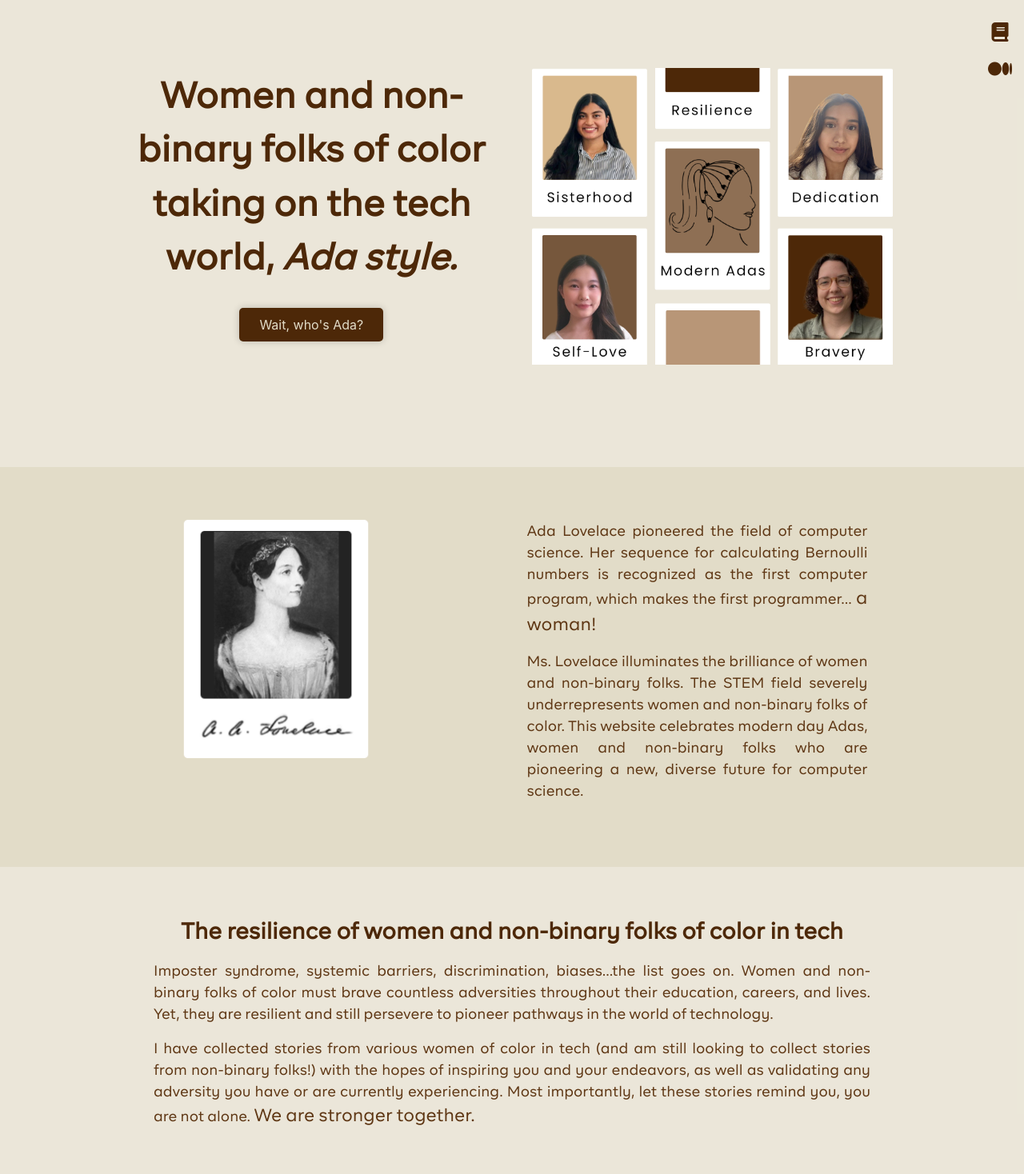
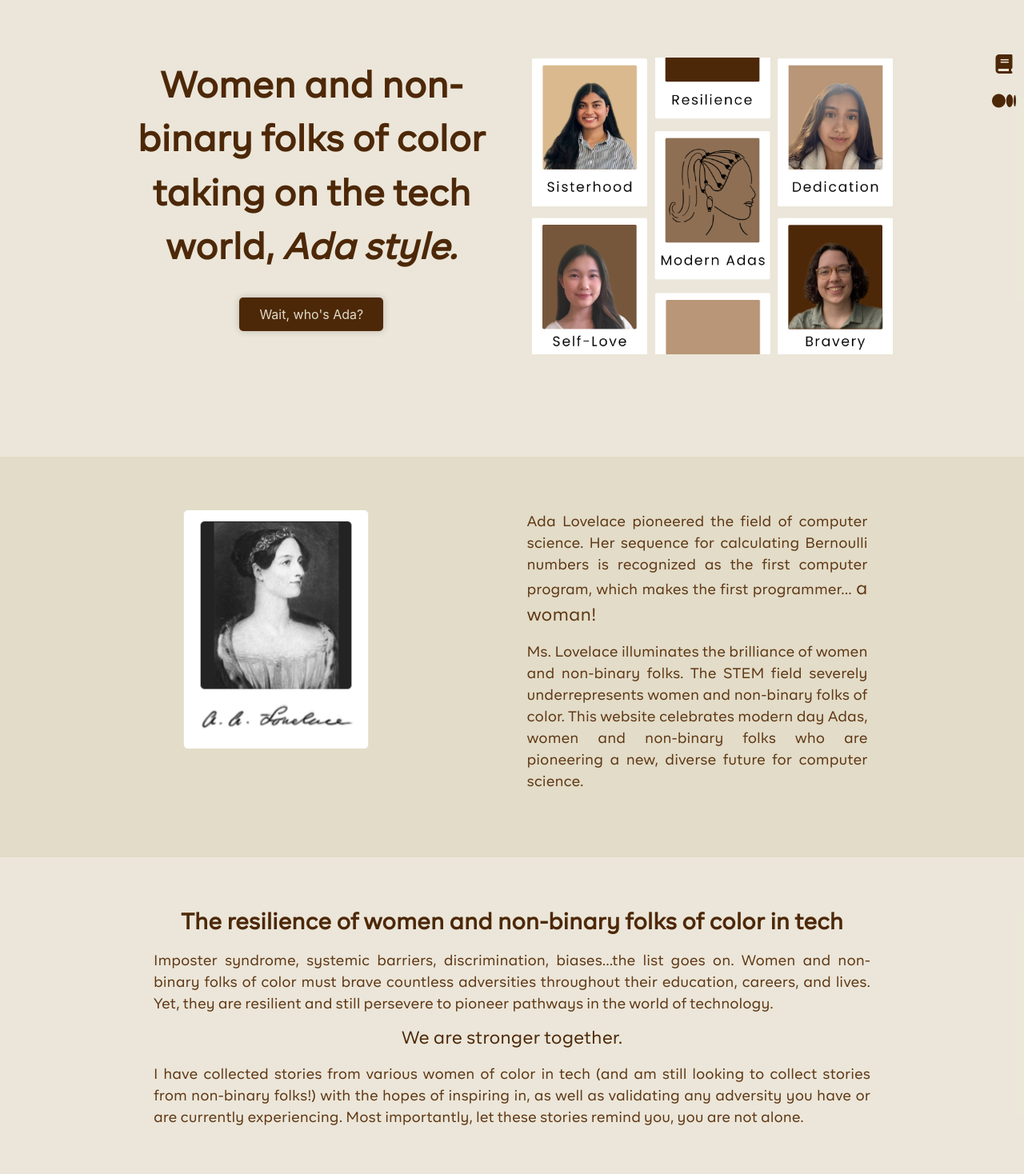
Before and after one commit to MartaDaniela/ModernAdas, a plain HTML site: page index.html in a window 1280 px wide. Shown: the part 132-1600 px from the top of the page at 80% size. Drawn offline with nearby package versions, Linux system fonts and the light colour scheme.

Commit message:
HP grammar & floating socials move right

```diff
--- a/css/stylesheet.css
+++ b/css/stylesheet.css
@@ -127,7 +127,7 @@ p{
 /* Title Section */
 #title{
     text-align: center;
-    padding: 4% 12% 10% 12%;
+    padding: 3% 12% 10% 12%;
     background-color: #e2dcc8b1;
     width: 100%;
 
@@ -262,9 +262,9 @@ p{
 
 /* Floating contact/social Icons */
 .icons{
-    top: 25%;
+    top: 30%;
     /*right: 0px*/
-    right: 10px;
+    right: 5px;
     transform: translateY(-50%);
     position: fixed;
     z-index: 100;
--- a/index.html
+++ b/index.html
@@ -177,8 +177,8 @@
       <div class="center"><h2>The resilience of women and non-binary folks of color in tech</h2></div>
 
       <p>Imposter syndrome, systemic barriers, discrimination, biases...the list goes on. Women and non-binary folks of color must brave countless adversities throughout their education, careers, and lives. Yet, they are resilient and still persevere to pioneer pathways in the world of technology.</p>
-
-      <p>I have collected stories from various women of color in tech (and am still looking to collect stories from non-binary folks!) with the hopes of inspiring you and your endeavors, as well as validating any adversity you have or are currently experiencing. Most importantly, let these stories remind you, you are not alone. <a style="font-size: 22px">We are stronger together.</a></p>
+      <h4 class="center">We are stronger together.</h4>
+      <p>I have collected stories from various women of color in tech (and am still looking to collect stories from non-binary folks!) with the hopes of inspiring  in, as well as validating any adversity you have or are currently experiencing. Most importantly, let these stories remind you, you are not alone. </p>
 
     </section>
 
@@ -220,7 +220,7 @@
         <div class="card mb-3 h-100">
           <div class="card-body center">
             <h3 class="card-title">🤎 Share your story</h3>
-            <p class="card-text-home">I plan to continue adding more stories on this website. Feel free to fill out our survey to be featured and officially become a Modern Ada!</p> <!--Busy conquering the tech world? No worries! Here's a list of resources recommended by fellow womxn in tech to help you take over the world!...I mean tech world.-->
+            <p class="card-text-home">I will continue adding more stories on this website. Feel free to fill out our survey to be featured and officially become a Modern Ada!</p> <!--Busy conquering the tech world? No worries! Here's a list of resources recommended by fellow womxn in tech to help you take over the world!...I mean tech world.-->
             <a href="files/ShareYourStory-Survey.pdf" target="blank" class="btn">Take me to the survey</a>
           </div>
         </div>
```
